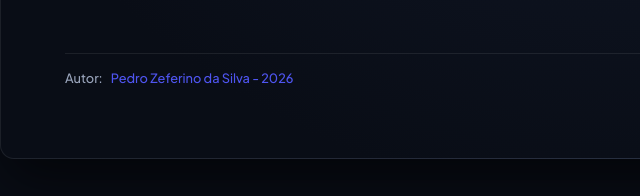
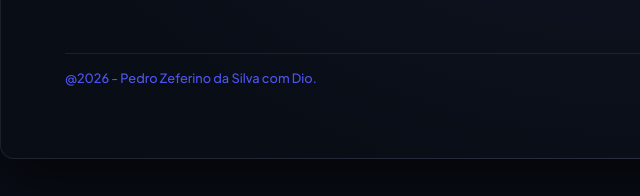
Before and after one commit to PedroZef/agente-ia-atendimento-ao-cliente, a plain HTML site: page slides/index.html in a window 1280 px wide. Shown: the part 601-797 px from the top of the page, 0-640 px from the left. Drawn offline with nearby package versions, Linux system fonts and the light colour scheme.

Commit message:
docs: atualizar footer com assinatura Pedro Zeferino da Silva com Dio

```diff
--- a/slides/index.html
+++ b/slides/index.html
@@ -66,7 +66,7 @@
             </div>
 
             <div class="slide-footer">
-                <div class="slide-footer-author">Autor: <span>Pedro Zeferino da Silva - 2026</span></div>
+                <div class="slide-footer-author"><span>@2026 - Pedro Zeferino da Silva  com Dio.</span></div>
                 <div>Apresentação Executiva & Técnica · Slide 1 / 7</div>
             </div>
         </section>
@@ -128,7 +128,7 @@
             </div>
 
             <div class="slide-footer">
-                <div class="slide-footer-author">Autor: <span>Pedro Zeferino da Silva - 2026</span></div>
+                <div class="slide-footer-author"><span>@2026 - Pedro Zeferino da Silva  com Dio.</span></div>
                 <div>Apresentação Executiva & Técnica · Slide 2 / 7</div>
             </div>
         </section>
@@ -178,7 +178,7 @@
             </div>
 
             <div class="slide-footer">
-                <div class="slide-footer-author">Autor: <span>Pedro Zeferino da Silva - 2026</span></div>
+                <div class="slide-footer-author"><span>@2026 - Pedro Zeferino da Silva  com Dio.</span></div>
                 <div>Apresentação Executiva & Técnica · Slide 3 / 7</div>
             </div>
         </section>
@@ -243,7 +243,7 @@
             </div>
 
             <div class="slide-footer">
-                <div class="slide-footer-author">Autor: <span>Pedro Zeferino da Silva - 2026</span></div>
+                <div class="slide-footer-author"><span>@2026 - Pedro Zeferino da Silva  com Dio.</span></div>
                 <div>Apresentação Executiva & Técnica · Slide 4 / 7</div>
             </div>
         </section>
@@ -303,7 +303,7 @@
             </div>
 
             <div class="slide-footer">
-                <div class="slide-footer-author">Autor: <span>Pedro Zeferino da Silva - 2026</span></div>
+                <div class="slide-footer-author"><span>@2026 - Pedro Zeferino da Silva  com Dio.</span></div>
                 <div>Apresentação Executiva & Técnica · Slide 5 / 7</div>
             </div>
         </section>
@@ -364,7 +364,7 @@
             </div>
 
             <div class="slide-footer">
-                <div class="slide-footer-author">Autor: <span>Pedro Zeferino da Silva - 2026</span></div>
+                <div class="slide-footer-author"><span>@2026 - Pedro Zeferino da Silva  com Dio.</span></div>
                 <div>Apresentação Executiva & Técnica · Slide 6 / 7</div>
             </div>
         </section>
@@ -402,7 +402,7 @@
                         <div style="font-size: 32px; margin-bottom: 12px;">🚀</div>
                         <h3 style="color: #fff; font-size: 1.3rem; margin-bottom: 8px;">Banco Horizon S.A.</h3>
                         <p style="font-size: 0.85rem; color: var(--text-secondary); line-height: 1.45;">
-                            Projeto desenvolvido por <strong>Pedro Zeferino da Silva</strong>. Documentação técnica, prompts e matriz de testes disponíveis no repositório.
+                            Projeto desenvolvido por <strong>Pedro Zeferino da Silva  com Dio.</strong> Documentação técnica, prompts e matriz de testes disponíveis no repositório.
                         </p>
                         <a href="../README.md" class="closing-btn">Acessar Documentação</a>
                     </div>
@@ -410,7 +410,7 @@
             </div>
 
             <div class="slide-footer">
-                <div class="slide-footer-author">Autor: <span>Pedro Zeferino da Silva - 2026</span></div>
+                <div class="slide-footer-author"><span>@2026 - Pedro Zeferino da Silva  com Dio.</span></div>
                 <div>Apresentação Executiva & Técnica · Slide 7 / 7</div>
             </div>
         </section>
```
Also changed, not shown: 2 other files.
